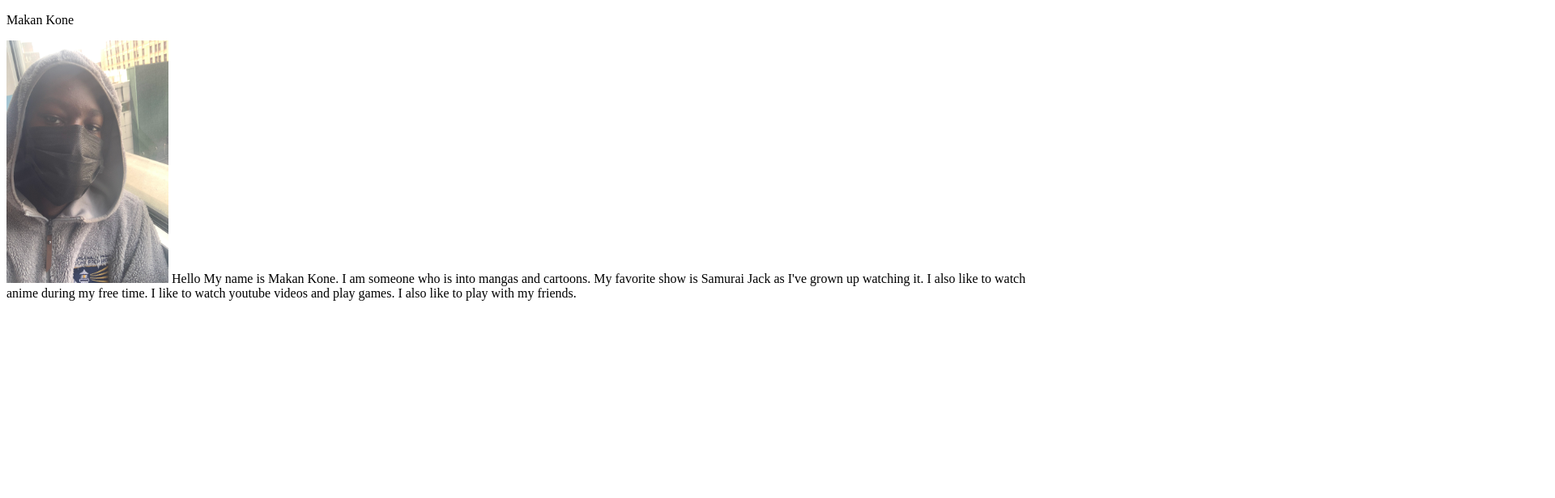
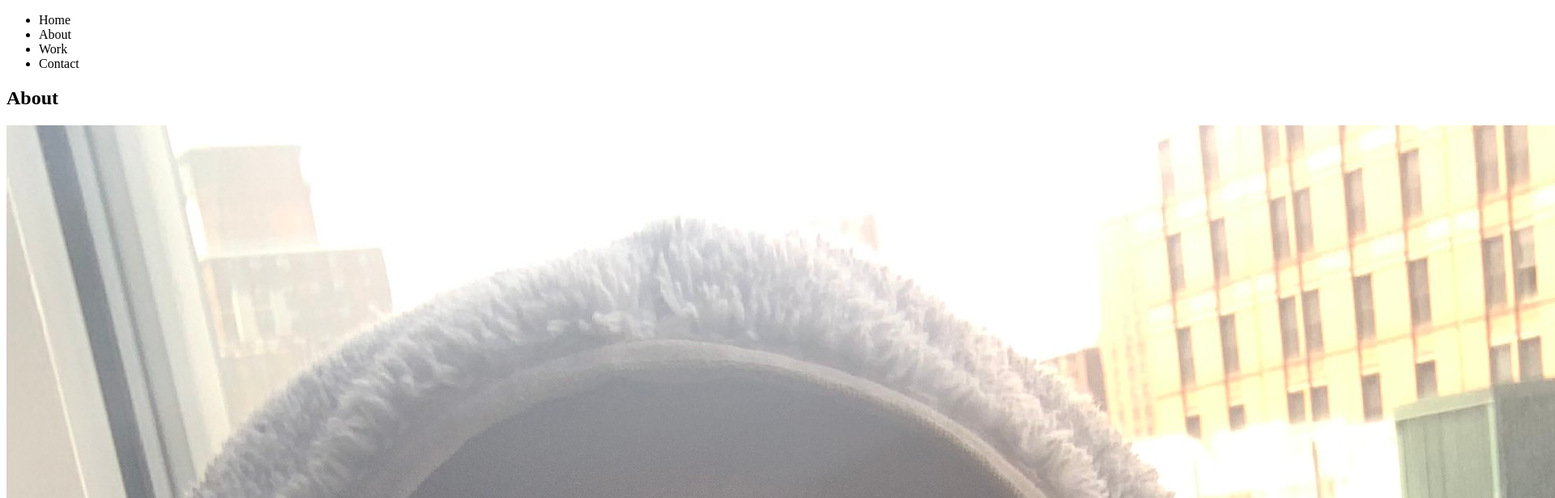
Before and after one commit to Blzarre/Random, a plain HTML site: page index.html in a window 1280 px wide. Shown: the top 616 px of the page at 81% size, 1920 px wide, since content can reach past the window. Drawn offline with Linux system fonts and the light colour scheme.

Commit message:
I created the skeleton of my portfolio page.

```diff
--- a/index.html
+++ b/index.html
@@ -8,14 +8,33 @@
   <link href="style.css" rel="stylesheet" type="text/css" />
 </head>
 
-<p> Makan Kone <p/>
-
-  <img src="IMG_0108.jpg" width="200" height="300">
-
-
 
 <body>
-  Hello My name is Makan Kone. I am someone who is into mangas and cartoons. My favorite show is Samurai Jack as I've grown up watching it. I also like to watch anime during my free time. I like to watch youtube videos and play games. I also like to play with my friends.
+
+  <nav>
+    <ul>
+     <li>Home</li>
+     <li>About</li>
+      <li> Work</li>
+      <li>Contact</li>
+    </ul>
+  </nav>
+
+  <section>
+    <h1>About</h1>
+    <img src= "IMG_0108.jpg">
+    <p>My name is Makan. I am a artist who draws art.</p>
+  </section>
+
+  <section>
+    <h1>Contact</h1>
+    <p>awesomemakan321@gmail.com</p>
+  </section>
+
+  <section>
+      <h1>Work</h1>
+    <p>I am working at the SYEP program and working on program devolpment</p>>
+  </section>
   <script src="script.js"></script>
 </body>
 
```
